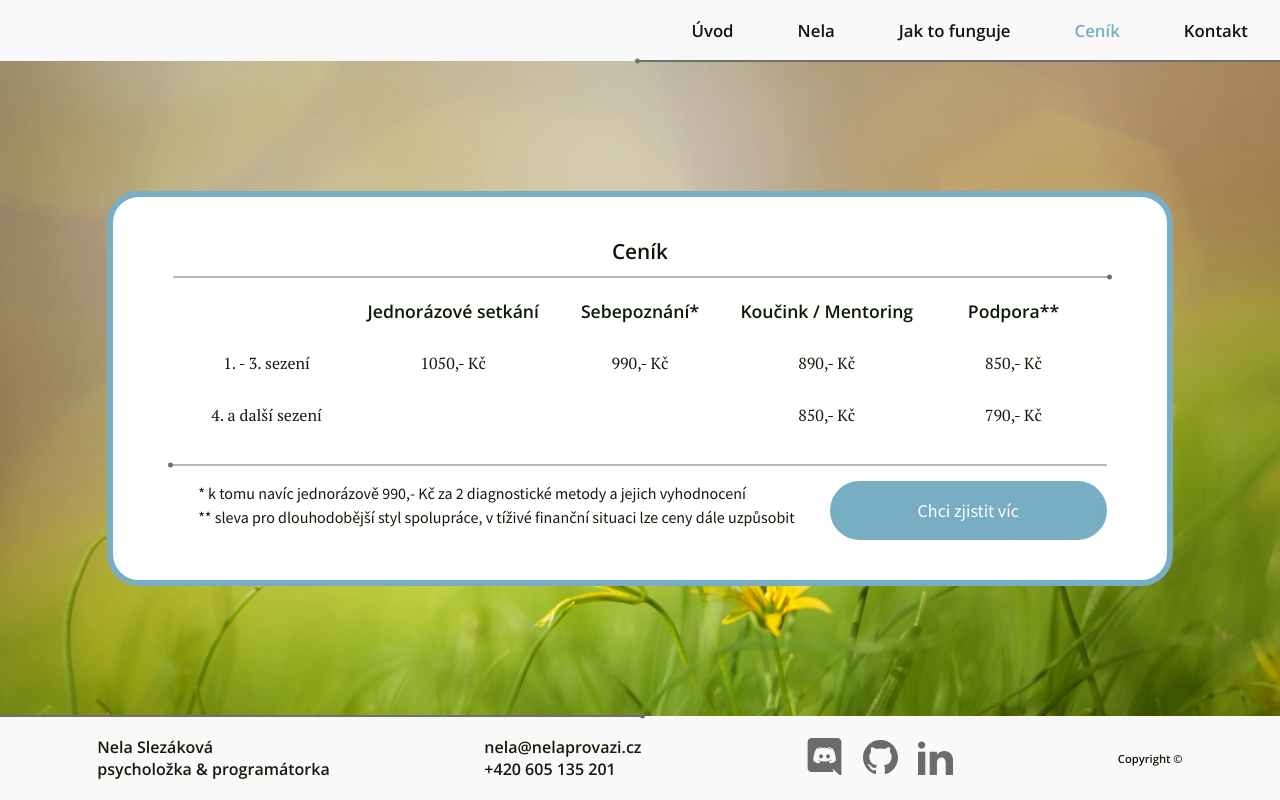
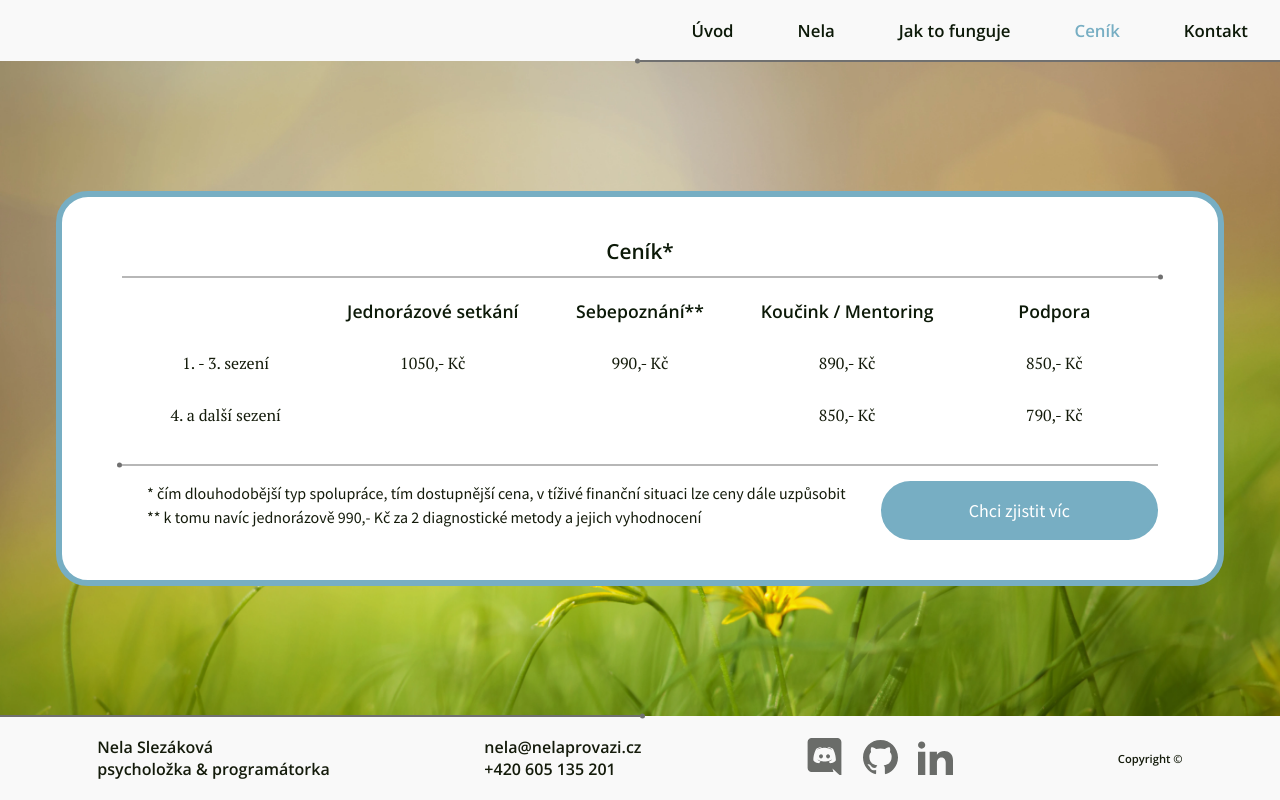
Before and after one commit to NelliaS/personal-webpage, a Next.js app: page /cenik in a window 1280 px wide. Built offline with nearby package versions, Linux system fonts and the light colour scheme.

Commit message:
changes in pricing vol2

```diff
--- a/src/pages/cenik.tsx
+++ b/src/pages/cenik.tsx
@@ -19,13 +19,13 @@ const Cenik: NextPage = () => {
         <section className={styles.content}>
             <section className={styles.boxwrapper}>
                 <div className={styles.titlewrapper}>
-                    <h1>Ceník</h1>
+                    <h1>Ceník*</h1>
                 </div>
                 <section className={styles.gridwrapper}>
                     <h2 className={styles.griditem1}>Jednorázové setkání</h2>
-                    <h2 className={styles.griditem2}>Sebepoznání*</h2>
+                    <h2 className={styles.griditem2}>Sebepoznání**</h2>
                     <h2 className={styles.griditem3}>Koučink / Mentoring</h2>
-                    <h2 className={styles.griditem4}>Podpora**</h2>
+                    <h2 className={styles.griditem4}>Podpora</h2>
                     <p className={styles.griditem5}>1. - 3. sezení</p>
                     <p className={styles.griditem6}>1050,- Kč</p>
                     <p className={styles.griditem7}>990,- Kč</p>
@@ -39,8 +39,8 @@ const Cenik: NextPage = () => {
                 </section>
                 <section className={styles.flexwrapper}>
                     <div className={styles.textwrapper}>
-                        <p>* k tomu navíc jednorázově 990,- Kč za 2 diagnostické metody a jejich vyhodnocení</p>
-                        <p>** sleva pro dlouhodobější styl spolupráce, v tíživé finanční situaci lze ceny dále uzpůsobit</p>
+                        <p>* čím dlouhodobější typ spolupráce, tím dostupnější cena, v tíživé finanční situaci lze ceny dále uzpůsobit</p>
+                        <p>** k tomu navíc jednorázově 990,- Kč za 2 diagnostické metody a jejich vyhodnocení</p>
                     </div>
                         <Link href="/kontaktni-formular">
                             <a><Button value="Chci zjistit víc" type='submit'/></a>
@@ -59,28 +59,33 @@ const Cenik: NextPage = () => {
                         setCena1("1050,- Kč");
                         setCena2("");
                         setInfo1("");
-                        setInfo2("");
-                        }} className={styles.mbitem1}>Jednorázové setkání</button>
+                        setInfo2("* čím dlouhodobější typ spolupráce, tím dostupnější cena, v tíživé finanční situaci lze ceny dále uzpůsobit");
+                        }}
+                            className={styles.mbitem1}>Jednorázové setkání</button>
                     <button onClick={() => {
                         setCena1("890,- Kč");
                         setCena2("850,- Kč");
                         setInfo1("");
-                        setInfo2("");}} className={styles.mbitem3}>Koučink / Mentoring</button>
+                        setInfo2("* čím dlouhodobější typ spolupráce, tím dostupnější cena, v tíživé finanční situaci lze ceny dále uzpůsobit");
+                    }}
+                            className={styles.mbitem3}>Koučink / Mentoring</button>
                     <button onClick={() => {
                         setCena1("990,- Kč");
                         setCena2("");
                         setInfo1("*");
-                        setInfo2("* k tomu navíc jednorázově 990,- Kč za dvě diagnostické metody a jejich vyhodnocení");}} className={styles.mbitem2}>Sebepoznání</button>
+                        setInfo2("** k tomu navíc jednorázově 990,- Kč za dvě diagnostické metody a jejich vyhodnocení");
+                    }}
+                            className={styles.mbitem2}>Sebepoznání</button>
                     <button onClick={() => {
                         setCena1("850,- Kč");
                         setCena2("790,- Kč");
-                        setInfo1("*");
-                        setInfo2("* sleva pro dlouhodobější styl spolupráce, v tíživé finanční situaci lze cenu dále uzpůsobit");
+                        setInfo1("");
+                        setInfo2("* čím dlouhodobější typ spolupráce, tím dostupnější cena, v tíživé finanční situaci lze ceny dále uzpůsobit");
                     }}
-                        className={styles.mbitem4}>Podpora</button>
+                            className={styles.mbitem4}>Podpora</button>
                 </section>
                 <section className={styles.mobiletablewrapper}>
-                    <h1>Cena za sezení{info1}</h1>
+                    <h1>Cena za sezení*{info1}</h1>
                     <section className={styles.mobilegridwrapper}>
                         <p>1. - 3. sezení</p>
                         <p>4. a další</p>
--- a/src/pages/jak-to-funguje.tsx
+++ b/src/pages/jak-to-funguje.tsx
@@ -82,7 +82,7 @@ const JakToFunguje: NextPage = () => {
           <h2>Sebepoznání</h2>
             <ul>
               <li>absolvuješ diagnostiku osobnosti, inteligence anebo psychického stavu</li>
-              <li>během tří sezení dostaneš odpovědi na otázky</li>
+              <li>během dvou sezení dostaneš odpovědi na otázky</li>
               <li>budeš vědět, na čem stavět úspěch a jak dál</li>
             </ul>
           </div>
```
